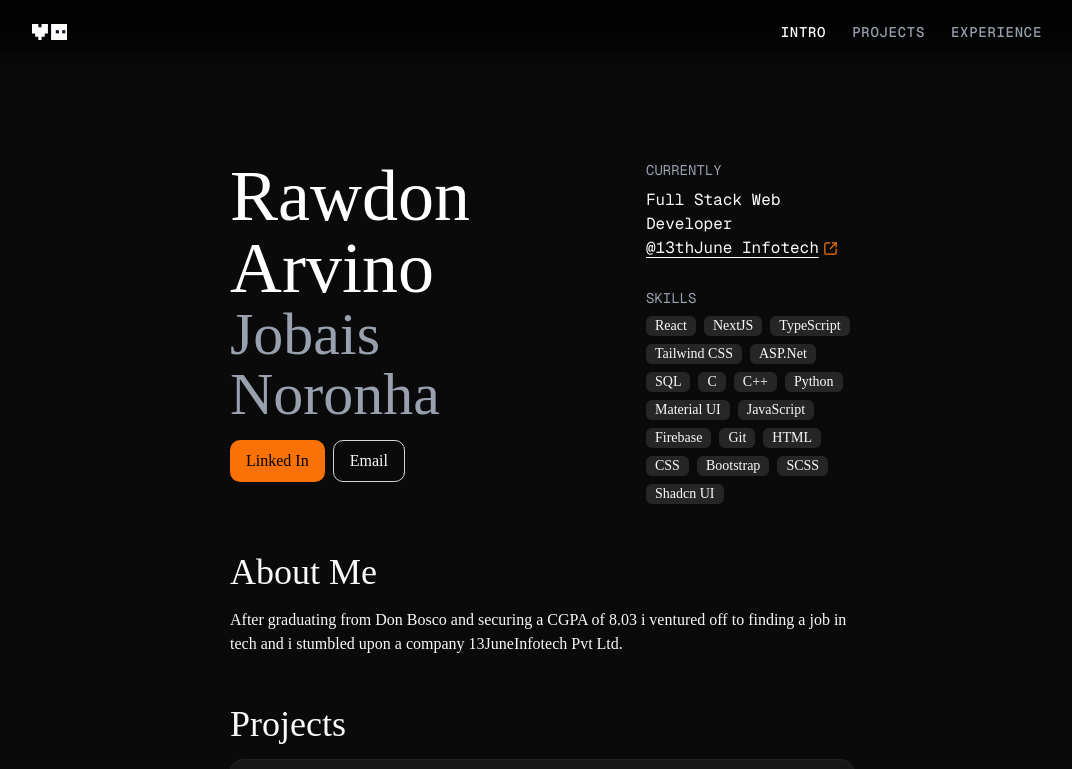
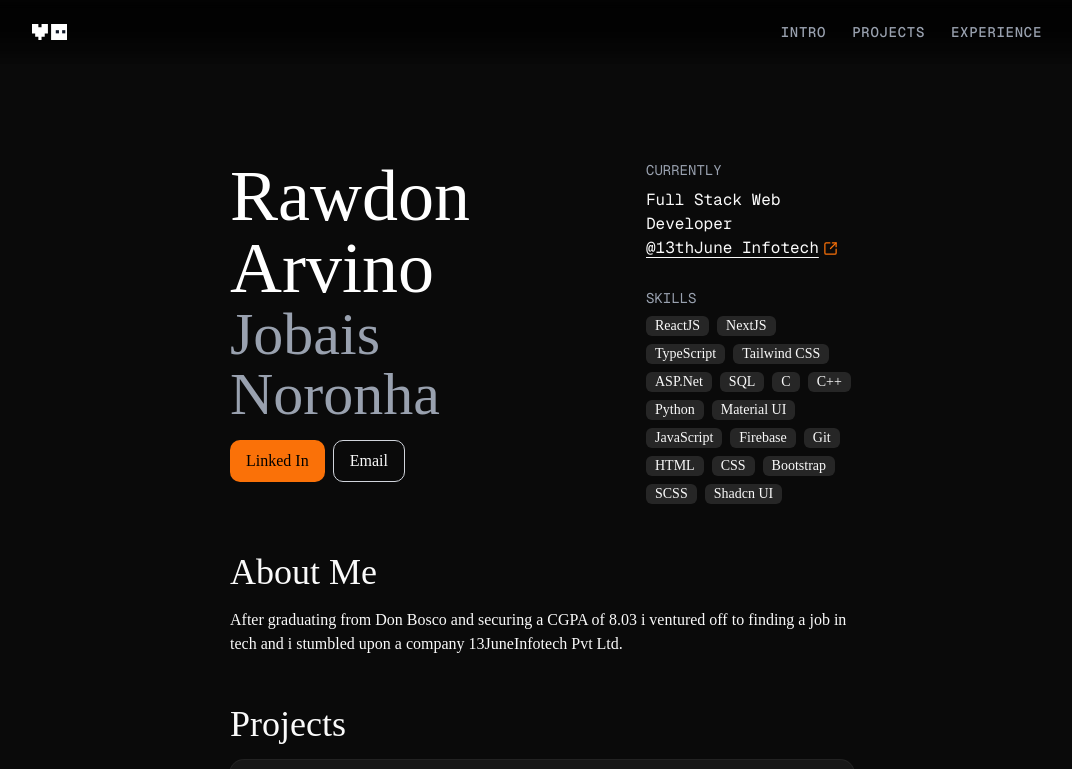
Before and after one commit to RawdonNoronha/rawdon-noronha-portfolio, a Next.js app: page / in a window 1280 px wide. Shown: the top 769 px of the page, without its empty margins (98-1170 px from the left). Built offline with nearby package versions, Linux system fonts and the light colour scheme.

Commit message:
Added Smooth scroll and redirections

```diff
--- a/app/components/Header/Header.tsx
+++ b/app/components/Header/Header.tsx
@@ -1,18 +1,16 @@
 "use client";
 
 import Link from "next/link";
-import { usePathname } from "next/navigation";
-import { useState } from "react";
+// import { useState } from "react";
 
 export default function Header() {
-  const pathname = usePathname();
-  const [soundEnabled, setSoundEnabled] = useState(false);
+  // const [soundEnabled, setSoundEnabled] = useState(false);
 
   const navItems = [
-    { href: "/", label: "Intro" },
-    { href: "/projects", label: "Projects" },
-    { href: "/thoughts", label: "Experience" },
-    // { href: "/212", label: "Skills" },
+    { href: "#intro", label: "Intro" },
+    { href: "#projects", label: "Projects" },
+    { href: "#experience", label: "Experience" },
+    // { href: "#skills", label: "Skills" },
   ];
 
   return (
@@ -103,14 +101,12 @@ export default function Header() {
                 <ul className="flex gap-0.5">
                   {navItems.map((item) => (
                     <li key={item.href}>
-                      <Link
+                      <a
                         href={item.href}
-                        data-active={pathname === item.href}
-                        aria-current={pathname === item.href ? "page" : undefined}
-                        className="relative inline-flex shrink-0 items-center justify-center rounded-sm px-3 py-1.5 font-mono text-sm font-medium uppercase tracking-wider text-gray-500 transition-colors hover:text-gray-900 focus-visible:outline-none focus-visible:ring-2 focus-visible:ring-gray-900 focus-visible:ring-offset-2 data-[active=true]:text-gray-900 dark:text-gray-400 dark:hover:text-white dark:focus-visible:ring-white dark:data-[active=true]:text-white"
+                        className="relative inline-flex shrink-0 items-center justify-center rounded-sm px-3 py-1.5 font-mono text-sm font-medium uppercase tracking-wider text-gray-500 transition-colors hover:text-gray-900 focus-visible:outline-none focus-visible:ring-2 focus-visible:ring-gray-900 focus-visible:ring-offset-2 dark:text-gray-400 dark:hover:text-white dark:focus-visible:ring-white"
                       >
                         <span className="relative z-10 whitespace-nowrap">{item.label}</span>
-                      </Link>
+                      </a>
                     </li>
                   ))}
                 </ul>
@@ -143,16 +139,14 @@ export default function Header() {
                     <ul className="flex flex-1 items-stretch justify-between rounded-sm bg-white font-mono text-base font-medium uppercase tracking-wider dark:bg-black sm:gap-2">
                       {navItems.map((item) => (
                         <li key={item.href} className="flex-1 min-w-0">
-                          <Link
+                          <a
                             href={item.href}
-                            data-active={pathname === item.href}
-                            aria-current={pathname === item.href ? "page" : undefined}
-                            className="relative inline-flex w-full items-center justify-center rounded-sm px-2 sm:px-3 py-2.5 text-xs sm:text-sm text-gray-500 transition-colors hover:text-gray-900 focus-visible:outline-none focus-visible:ring-2 focus-visible:ring-gray-900 focus-visible:ring-offset-2 data-[active=true]:text-gray-900 dark:text-gray-400 dark:hover:text-white dark:focus-visible:ring-white dark:data-[active=true]:text-white"
+                            className="relative inline-flex w-full items-center justify-center rounded-sm px-2 sm:px-3 py-2.5 text-xs sm:text-sm text-gray-500 transition-colors hover:text-gray-900 focus-visible:outline-none focus-visible:ring-2 focus-visible:ring-gray-900 focus-visible:ring-offset-2 dark:text-gray-400 dark:hover:text-white dark:focus-visible:ring-white"
                           >
                             <span className="relative z-10 min-w-0 overflow-hidden text-ellipsis whitespace-nowrap truncate">
                               {item.label}
                             </span>
-                          </Link>
+                          </a>
                         </li>
                       ))}
                     </ul>
--- a/app/constants/constants.ts
+++ b/app/constants/constants.ts
@@ -6,7 +6,7 @@ export const navigationOptions = [
 ];
 
 export const badges = [
-    { id: 0, title: "React" },
+    { id: 0, title: "ReactJS" },
     { id: 1, title: "NextJS" },
     { id: 2, title: "TypeScript" },
     { id: 3, title: "Tailwind CSS" },
--- a/app/globals.css
+++ b/app/globals.css
@@ -149,7 +149,21 @@
   body {
     @apply bg-background text-foreground;
   }
+  html,
+  body {
+    scroll-behavior: smooth;
+  }
   html {
     @apply font-sans;
   }
 }
+
+@layer utilities {
+  .bg-vivid-orange {
+    background-color: var(--color-vivid-orange);
+  }
+
+  .text-vivid-orange {
+    color: var(--color-vivid-orange);
+  }
+}
--- a/app/page.tsx
+++ b/app/page.tsx
@@ -22,6 +22,7 @@ export default function Home() {
   return (
     <>
       <div className="mx-5 md:mx-82">
+        <section id="intro">
           {/* Space */}
           <br></br>
           <br></br>
@@ -36,8 +37,9 @@ export default function Home() {
           viewport={{ once: true, margin: "-120px" }}
           transition={{ duration: 1, ease: [0.25, 1, 0.5, 1] }}
         > */}
+          {/* Intro Section */}
+
           <div className="flex flex-col gap-8 lg:flex-row lg:justify-between lg:gap-12 lg:items-start">
-
             {/* Description */}
             <div className="flex flex-col gap-4 lg:flex-1">
               <div>
@@ -78,6 +80,7 @@ export default function Home() {
 
             </div>
           </div>
+        </section>
 
         {/* </motion.div> */}
 
@@ -97,12 +100,11 @@ export default function Home() {
           </div>
         </section>
 
+        {/* Projects Section */}
+        <section id="projects">
           {/* Space */}
           <br></br>
           <br></br>
-
-        {/* Projects Section */}
-        <section>
           <div className="flex flex-col gap-4">
             <h1 className='text-4xl'>
               Projects
@@ -150,12 +152,11 @@ export default function Home() {
           </div>
         </section>
 
+        {/* Experience Section */}
+        <section id="experience">
           {/* Space */}
           <br></br>
           <br></br>
-
-        {/* Experience Section */}
-        <section>
           <div className="flex flex-col gap-4">
             <h1 className='text-4xl'>
               Experience
```
Lines whose indentation alone changed are shown as unchanged.
